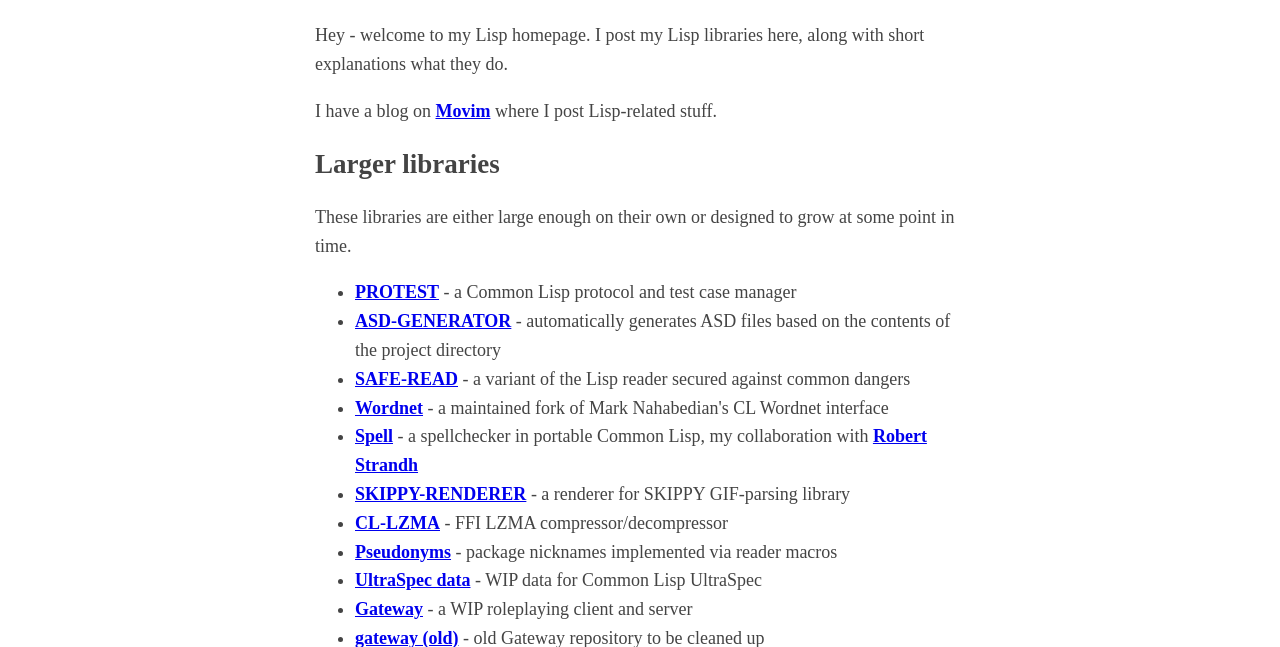
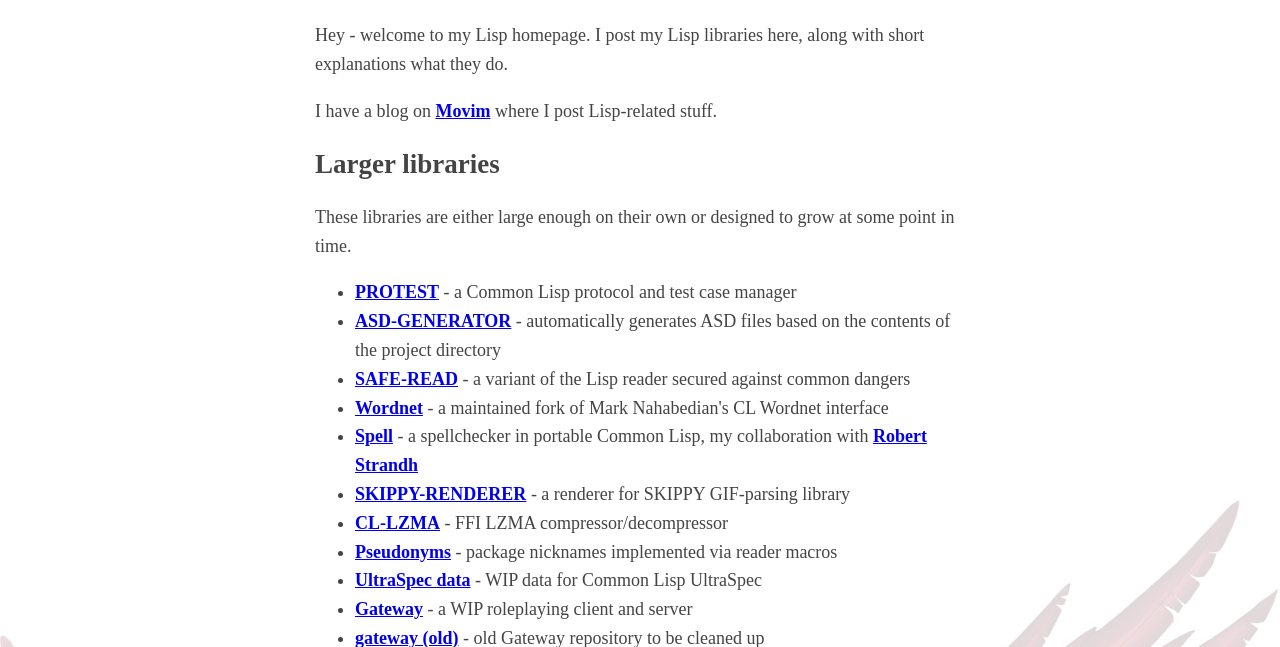
Before and after one commit to phoe/phoe.github.io, a plain HTML site: page index.html in a window 1280 px wide. Shown: the part 153-800 px from the top of the page. Drawn offline with Linux system fonts and the light colour scheme.

Commit message:
Update index.html

```diff
--- a/index.html
+++ b/index.html
@@ -4,6 +4,13 @@
         <meta name="viewport" content="width=device-width, initial-scale=1" />
         <title>Michał "phoe" Herda</title>
         <style type="text/css">
+         html {
+             background: url(phoenix-bg.jpg) no-repeat center center fixed;
+             -webkit-background-size: contain;
+             -moz-background-size: contain;
+             -o-background-size: contain;
+             background-size: contain;
+         }
          body {
              margin: 40px auto;
              max-width: 650px;
```
